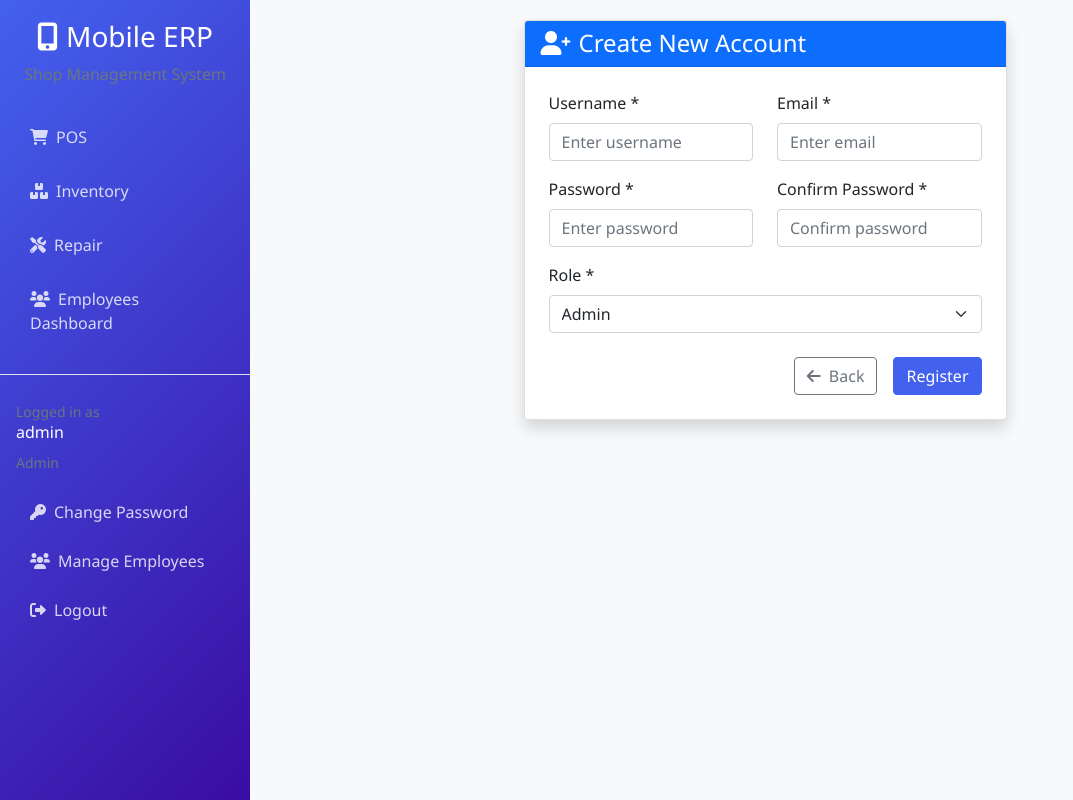
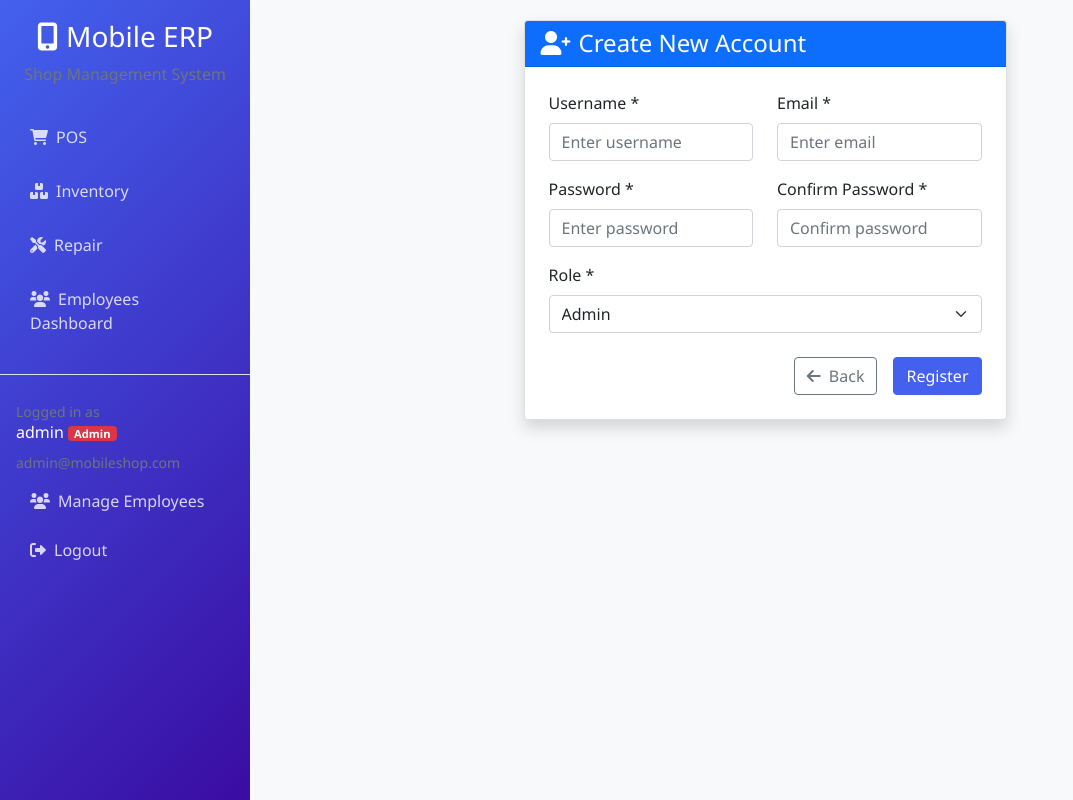
Before and after one commit to DinilKumarasiri/TEST_FLASK_ERP_DP, a Flask app: page /auth/register in a window 1280 px wide. Shown: the whole page, without its empty margins (0-1073 px from the left). Run offline with Flask 3, Linux system fonts and the light colour scheme; a user stored in the database is signed in; some libraries are stand-ins or nearby versions.

Commit message:
feat(base): add role-based navigation menu with conditional rendering

```diff
--- a/app/blueprints/repair/dashboard.py
+++ b/app/blueprints/repair/dashboard.py
@@ -33,9 +33,9 @@ def repair_dashboard():
         # Jobs assigned to current technician
         my_jobs = []
         if current_user.role == 'technician':
-            my_jobs = RepairJob.query.filter_by(
-                technician_id=current_user.id,
-                status__in=['diagnostic', 'repairing', 'waiting_parts']
+            my_jobs = RepairJob.query.filter(
+                RepairJob.technician_id == current_user.id,
+                RepairJob.status.in_(['diagnostic', 'repairing', 'waiting_parts'])
             ).order_by(RepairJob.created_at).all()
 
         # Calculate status counts
--- a/templates/base.html
+++ b/templates/base.html
@@ -85,6 +85,17 @@
             border-bottom: 2px solid #dee2e6;
         }
 
+        .role-badge {
+            font-size: 0.7rem;
+            padding: 2px 6px;
+            vertical-align: middle;
+        }
+
+        .role-admin { background-color: #dc3545; }
+        .role-manager { background-color: #fd7e14; }
+        .role-technician { background-color: #0d6efd; }
+        .role-staff { background-color: #6c757d; }
+
         @media (max-width: 768px) {
             .sidebar {
                 width: 100%;
@@ -109,39 +120,52 @@
         </div>
 
         <nav class="nav flex-column">
+            {% if current_user.is_authenticated %}
+                <!-- POS - Show for Admin, Manager, Sales Staff -->
+                {% if current_user.role in ['admin', 'manager', 'staff'] %}
                 <a class="nav-link {% if request.endpoint and 'pos' in request.endpoint %}active{% endif %}"
                    href="{{ url_for('pos.dashboard') }}">
                     <i class="fas fa-shopping-cart me-2"></i>POS
                 </a>
+                {% endif %}
 
+                <!-- Inventory - Show for Admin, Manager, Sales Staff -->
+                {% if current_user.role in ['admin', 'manager', 'staff'] %}
                 <a class="nav-link {% if request.endpoint and 'inventory' in request.endpoint %}active{% endif %}"
                    href="{{ url_for('inventory.inventory_dashboard') }}">
                     <i class="fas fa-boxes me-2"></i>Inventory
                 </a>
+                {% endif %}
 
+                <!-- Repair - Show for Admin, Manager, Technician -->
+                {% if current_user.role in ['admin', 'manager', 'technician'] %}
                 <a class="nav-link {% if request.endpoint and 'repair' in request.endpoint %}active{% endif %}"
                    href="{{ url_for('repair.repair_dashboard') }}">
                     <i class="fas fa-tools me-2"></i>Repair
                 </a>
+                {% endif %}
 
+                <!-- Employees Dashboard - Show for Admin, Manager -->
+                {% if current_user.role in ['admin'] %}
                 <a class="nav-link {% if request.endpoint and 'employee' in request.endpoint %}active{% endif %}"
                    href="{{ url_for('employee.employee_dashboard') }}">
                     <i class="fas fa-users me-2"></i>Employees Dashboard
                 </a>
+                {% endif %}
 
-            {% if current_user.is_authenticated %}
                 <div class="mt-4 pt-4 border-top">
                     <div class="px-3">
                         <small class="text-muted">Logged in as</small>
-                        <h6>{{ current_user.username }}</h6>
-                        <small class="text-muted">{{ current_user.role|title }}</small>
+                        <h6>
+                            {{ current_user.username }}
+                            <span class="badge role-{{ current_user.role }} role-badge">
+                                {{ current_user.role|title }}
+                            </span>
+                        </h6>
+                        <small class="text-muted">{{ current_user.email }}</small>
                     </div>
 
-                    <a class="nav-link mt-3" href="{{ url_for('auth.change_password') }}">
-                        <i class="fas fa-key me-2"></i>Change Password
-                    </a>
-
-                    {% if current_user.role in ['admin', 'manager'] %}
+                    {% if current_user.role in ['admin'] %}
                     <a class="nav-link" href="{{ url_for('employee.employee_list') }}">
                         <i class="fas fa-users me-2"></i>Manage Employees
                     </a>
@@ -162,36 +186,59 @@
             <div class="container-fluid">
                 <a class="navbar-brand" href="#">
                     <i class="fas fa-mobile-alt me-2"></i>Mobile ERP
+                    {% if current_user.is_authenticated %}
+                    <span class="badge role-{{ current_user.role }} role-badge ms-2">
+                        {{ current_user.role|title }}
+                    </span>
+                    {% endif %}
                 </a>
                 <button class="navbar-toggler" type="button" data-bs-toggle="collapse" data-bs-target="#mobileNav">
                     <span class="navbar-toggler-icon"></span>
                 </button>
             </div>
         </nav>
+
         <!-- Mobile Navigation -->
         <div class="collapse d-md-none mb-4" id="mobileNav">
             <div class="card">
                 <div class="card-body">
                     <div class="nav flex-column">
+                        {% if current_user.is_authenticated %}
+                            <!-- POS - Show for Admin, Manager, Sales Staff -->
+                            {% if current_user.role in ['admin', 'manager', 'staff'] %}
                             <a class="nav-link" href="{{ url_for('pos.dashboard') }}">
                                 <i class="fas fa-shopping-cart me-2"></i>POS
                             </a>
+                            {% endif %}
+
+                            <!-- Inventory - Show for Admin, Manager, Sales Staff -->
+                            {% if current_user.role in ['admin', 'manager', 'staff'] %}
                             <a class="nav-link" href="{{ url_for('inventory.inventory_dashboard') }}">
                                 <i class="fas fa-boxes me-2"></i>Inventory
                             </a>
+                            {% endif %}
+
+                            <!-- Repair - Show for Admin, Manager, Technician -->
+                            {% if current_user.role in ['admin', 'manager', 'technician'] %}
                             <a class="nav-link" href="{{ url_for('repair.repair_dashboard') }}">
                                 <i class="fas fa-tools me-2"></i>Repair
                             </a>
+                            {% endif %}
+
+                            <!-- Employees Dashboard - Show for Admin, Manager -->
+                            {% if current_user.role in ['admin'] %}
                             <a class="nav-link" href="{{ url_for('employee.employee_dashboard') }}">
                                 <i class="fas fa-users me-2"></i>Employees Dashboard
                             </a>
+                            {% endif %}
 
-                        {% if current_user.is_authenticated %}
+                            <div class="dropdown-divider my-2"></div>
+
                             <a class="nav-link" href="{{ url_for('auth.change_password') }}">
                                 <i class="fas fa-key me-2"></i>Change Password
                             </a>
 
-                            {% if current_user.role in ['admin', 'manager'] %}
+                            {% if current_user.role in ['admin'] %}
                             <a class="nav-link" href="{{ url_for('employee.employee_list') }}">
                                 <i class="fas fa-users me-2"></i>Manage Employees
                             </a>
@@ -238,6 +285,7 @@
         }
     });
     </script>
+
     {% block extra_js %}{% endblock %}
 </body>
 </html>
```
Lines whose indentation alone changed are shown as unchanged.
